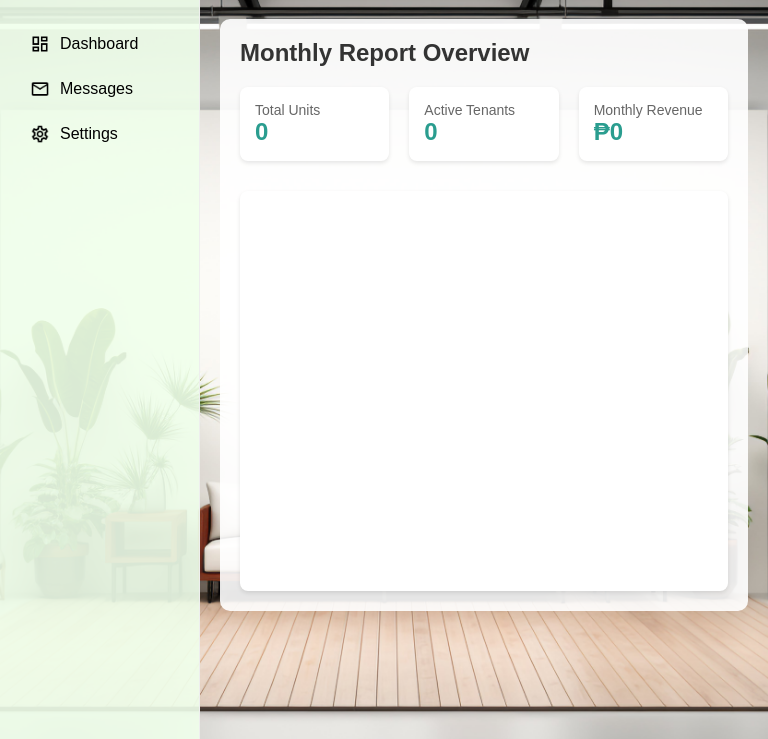
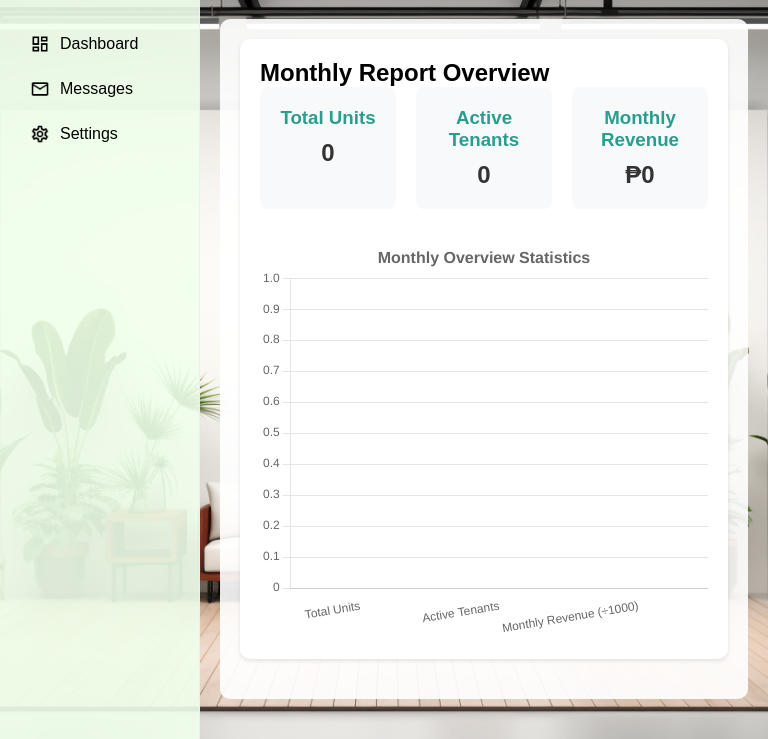
Before and after one commit to AdrianLeAsian/Capstone_Rentmatic, an Electron app: page src/reports.html in a window 768 px wide. Shown: the part 61-800 px from the top of the page. Drawn offline with nearby package versions, Linux system fonts and the light colour scheme.

Commit message:
new update
fixed adding to thenants and graph

```diff
--- a/src/reports.html
+++ b/src/reports.html
@@ -152,7 +152,46 @@
             box-shadow: 0 2px 4px rgba(0,0,0,0.1);
             height: 400px;
         }
+
+        .monthly-report-section {
+            background: white;
+            padding: 20px;
+            border-radius: 10px;
+            box-shadow: 0 2px 4px rgba(0,0,0,0.1);
+            margin-bottom: 20px;
+        }
+
+        .overview-cards {
+            display: flex;
+            gap: 20px;
+            margin-bottom: 30px;
+        }
+
+        .overview-card {
+            flex: 1;
+            padding: 20px;
+            background: #f8f9fa;
+            border-radius: 8px;
+            text-align: center;
+        }
+
+        .overview-card h3 {
+            color: #2A9D8F;
+            margin-bottom: 10px;
+        }
+
+        .overview-card p {
+            font-size: 24px;
+            font-weight: bold;
+            color: #333;
+        }
+
+        .chart-container {
+            height: 400px;
+            margin-top: 20px;
+        }
     </style>
+    <script src="https://cdn.jsdelivr.net/npm/chart.js"></script>
 </head>
 <body>
     <div class="header">
@@ -179,133 +218,119 @@
 
     <div class="main-content">
         <div class="report-container">
-            <h2 class="report-title">Monthly Report Overview</h2>
-            <div class="stats-grid">
-                <div class="stat-card">
-                    <div class="stat-title">Total Units</div>
-                    <div class="stat-value">15</div>
+            <div class="monthly-report-section">
+                <h2>Monthly Report Overview</h2>
+                <div class="overview-cards">
+                    <div class="overview-card">
+                        <h3>Total Units</h3>
+                        <p id="totalUnits">0</p>
                     </div>
-                <div class="stat-card">
-                    <div class="stat-title">Active Tenants</div>
-                    <div class="stat-value" id="activeTenants">0</div>
+                    <div class="overview-card">
+                        <h3>Active Tenants</h3>
+                        <p id="activeTenants">0</p>
                     </div>
-                <div class="stat-card">
-                    <div class="stat-title">Monthly Revenue</div>
-                    <div class="stat-value" id="monthlyRevenue">$0</div>
+                    <div class="overview-card">
+                        <h3>Monthly Revenue</h3>
+                        <p id="monthlyRevenue">₱0</p>
                     </div>
                 </div>
-            <div class="graph-container">
-                <canvas id="revenueChart"></canvas>
+
+                <div class="chart-container">
+                    <canvas id="monthlyOverviewChart"></canvas>
+                </div>
             </div>
         </div>
     </div>
 
-    <script src="https://cdn.jsdelivr.net/npm/chart.js"></script>
     <script>
-        let unitsData = [];
-        let tenantsData = [];
-        let monthlyRevenueHistory = [];
+        // Function to update the overview data and chart
+        function updateMonthlyOverview() {
+            // Get data from localStorage
+            const units = JSON.parse(localStorage.getItem('units')) || [];
+            const tenants = JSON.parse(localStorage.getItem('tenants')) || [];
 
-        function updateStats() {
-            // Load data from localStorage
-            const savedUnits = localStorage.getItem('units');
-            const savedTenants = localStorage.getItem('tenants');
-
-            unitsData = savedUnits ? JSON.parse(savedUnits) : [];
-            tenantsData = savedTenants ? JSON.parse(savedTenants) : [];
-
-            // Calculate active tenants (units with tenants assigned)
-            const activeTenantCount = unitsData.filter(unit => unit.tenant).length;
-
-            // Calculate total monthly revenue
-            let totalMonthlyRevenue = 0;
-            unitsData.forEach(unit => {
-                if (unit.tenant) {
-                    let monthlyPrice = Number(unit.price);
-                    // Convert price to monthly equivalent based on payment period
-                    switch(unit.paymentPeriod.toLowerCase()) {
-                        case 'daily':
+            // Calculate metrics
+            const totalUnits = units.length;
+            const activeTenants = tenants.filter(tenant => tenant.assigned).length;
+            const monthlyRevenue = units.reduce((total, unit) => {
+                if (unit.tenant && unit.price) {
+                    // Convert all prices to monthly
+                    let monthlyPrice = unit.price;
+                    if (unit.paymentPeriod === 'Daily') {
                         monthlyPrice *= 30;
-                            break;
-                        case 'weekly':
+                    } else if (unit.paymentPeriod === 'Weekly') {
                         monthlyPrice *= 4;
-                            break;
-                        case 'yearly':
+                    } else if (unit.paymentPeriod === 'Yearly') {
                         monthlyPrice /= 12;
-                            break;
                     }
-                    totalMonthlyRevenue += monthlyPrice;
+                    return total + parseFloat(monthlyPrice);
                 }
-            });
+                return total;
+            }, 0);
 
             // Update the display
-            document.getElementById('activeTenants').textContent = activeTenantCount;
-            document.getElementById('monthlyRevenue').textContent = `₱${totalMonthlyRevenue.toLocaleString()}`;
+            document.getElementById('totalUnits').textContent = totalUnits;
+            document.getElementById('activeTenants').textContent = activeTenants;
+            document.getElementById('monthlyRevenue').textContent = `₱${monthlyRevenue.toLocaleString()}`;
 
-            // Update total units count
-            document.querySelector('.stats-grid .stat-card:first-child .stat-value').textContent = unitsData.length;
-
-            // Store the monthly revenue for the chart
-            const currentDate = new Date();
-            const monthYear = `${currentDate.toLocaleString('default', { month: 'short' })} ${currentDate.getFullYear()}`;
-
-            // Get existing history or initialize new array
-            monthlyRevenueHistory = JSON.parse(localStorage.getItem('monthlyRevenueHistory')) || [];
-
-            // Add new monthly revenue if it's a new month
-            const lastEntry = monthlyRevenueHistory[monthlyRevenueHistory.length - 1];
-            if (!lastEntry || lastEntry.month !== monthYear) {
-                monthlyRevenueHistory.push({
-                    month: monthYear,
-                    revenue: totalMonthlyRevenue
-                });
-
-                // Keep only last 6 months
-                if (monthlyRevenueHistory.length > 6) {
-                    monthlyRevenueHistory = monthlyRevenueHistory.slice(-6);
+            // Update the chart
+            updateChart(totalUnits, activeTenants, monthlyRevenue);
         }
 
-                localStorage.setItem('monthlyRevenueHistory', JSON.stringify(monthlyRevenueHistory));
+        // Function to create/update the chart
+        function updateChart(totalUnits, activeTenants, monthlyRevenue) {
+            const ctx = document.getElementById('monthlyOverviewChart').getContext('2d');
+
+            // Destroy existing chart if it exists
+            if (window.overviewChart) {
+                window.overviewChart.destroy();
             }
 
-            updateChart();
-        }
-
-        function updateChart() {
-            const labels = monthlyRevenueHistory.map(entry => entry.month);
-            const data = monthlyRevenueHistory.map(entry => entry.revenue);
-
-            const ctx = document.getElementById('revenueChart').getContext('2d');
-            if (window.revenueChart) {
-                window.revenueChart.destroy();
-            }
-
-            window.revenueChart = new Chart(ctx, {
-                type: 'line',
+            window.overviewChart = new Chart(ctx, {
+                type: 'bar',
                 data: {
-                    labels: labels,
+                    labels: ['Total Units', 'Active Tenants', 'Monthly Revenue (÷1000)'],
                     datasets: [{
-                        label: 'Monthly Revenue (PHP)',
-                        data: data,
-                        borderColor: '#2A9D8F',
-                        tension: 0.3
+                        label: 'Monthly Overview',
+                        data: [totalUnits, activeTenants, monthlyRevenue/1000],
+                        backgroundColor: [
+                            'rgba(42, 157, 143, 0.6)',  // Green
+                            'rgba(38, 70, 83, 0.6)',    // Dark blue
+                            'rgba(233, 196, 106, 0.6)'  // Yellow
+                        ],
+                        borderColor: [
+                            'rgba(42, 157, 143, 1)',
+                            'rgba(38, 70, 83, 1)',
+                            'rgba(233, 196, 106, 1)'
+                        ],
+                        borderWidth: 1
                     }]
                 },
                 options: {
                     responsive: true,
                     maintainAspectRatio: false,
-                    plugins: {
-                        legend: {
-                            position: 'top',
-                        }
-                    },
                     scales: {
                         y: {
                             beginAtZero: true,
-                            ticks: {
-                                callback: function(value) {
-                                    return '₱' + value.toLocaleString();
+                            grid: {
+                                color: 'rgba(0, 0, 0, 0.1)'
                             }
+                        },
+                        x: {
+                            grid: {
+                                display: false
+                            }
+                        }
+                    },
+                    plugins: {
+                        legend: {
+                            display: false
+                        },
+                        title: {
+                            display: true,
+                            text: 'Monthly Overview Statistics',
+                            font: {
+                                size: 16
                             }
                         }
                     }
@@ -313,15 +338,15 @@
             });
         }
 
+        // Update the overview when the page loads
+        document.addEventListener('DOMContentLoaded', updateMonthlyOverview);
+
         // Listen for changes in localStorage
         window.addEventListener('storage', function(e) {
             if (e.key === 'units' || e.key === 'tenants') {
-                updateStats();
+                updateMonthlyOverview();
             }
         });
-
-        // Initial update
-        document.addEventListener('DOMContentLoaded', updateStats);
     </script>
 </body>
 </html>
```
Also changed, not shown: src/tenants.html (+68 -4 lines). Lines whose indentation alone changed are shown as unchanged.
